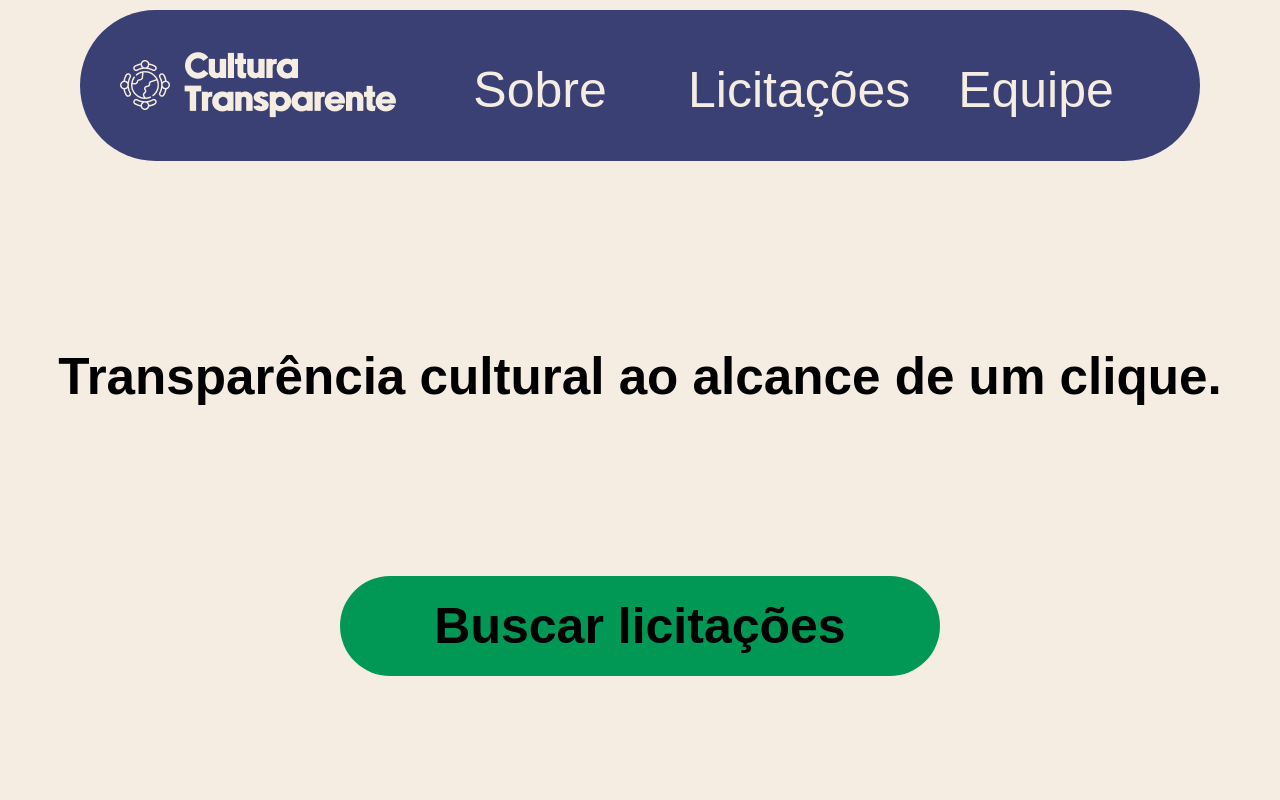
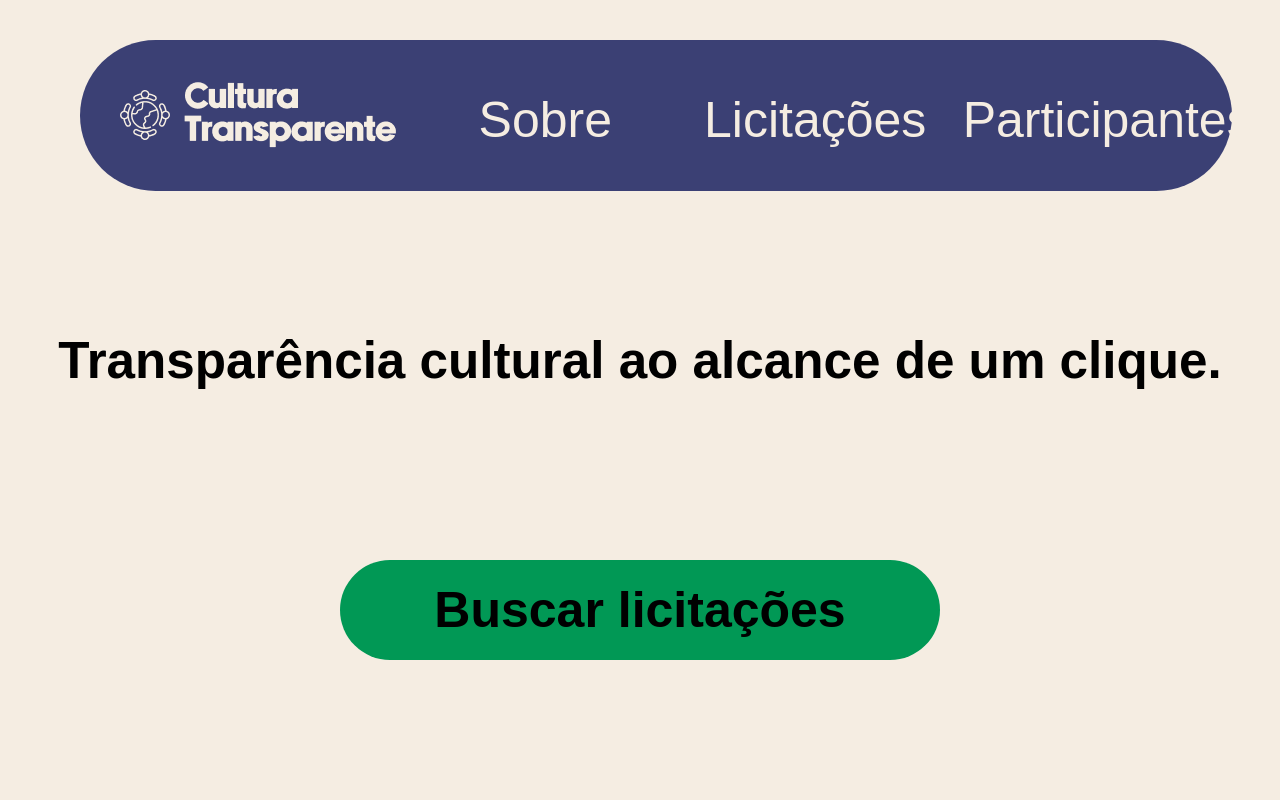
Before and after one commit to unb-mds/2024-1-Squad02-CulturaTransparente, a React (Vite) app in the folder Front end/projeto-react/: page / in a window 1280 px wide. Shown: the top 800 px of the page. Built offline with nearby package versions, Linux system fonts and the light colour scheme.

Commit message:
ajuste de tamanho e botoes

```diff
--- a/Front end/projeto-react/src/components/licitacoes/licitacoes_main.jsx
+++ b/Front end/projeto-react/src/components/licitacoes/licitacoes_main.jsx
@@ -3,7 +3,7 @@ import licitacoes from "../licitacoes/Licitacoes.png"
 
 const Licitacoes = () => {
     return (
-        <div>
+        <div id="Licitacoes">
             <Container className="inicio">
                 <img src={licitacoes} alt="logo" />
             </Container>
--- a/Front end/projeto-react/src/components/navbar/navbar.jsx
+++ b/Front end/projeto-react/src/components/navbar/navbar.jsx
@@ -1,16 +1,17 @@
 import styled from 'styled-components'
 
 export const Container = styled.div`
+    position: fixed;
     background-color: #3B4074;
     display: flex;
     align-items : center;
     border-radius: 90px;
     padding: 40px;
     border-width: 20px;
-    margin-top: 10px;
     margin-right: 80px;
     margin-left: 80px;
-    margin-bottom: 15px;
+    top : 5%;
+    width: 90%;
 
     .b1{
         background-color : #3B4074;
--- a/Front end/projeto-react/src/components/navbar/navbar_main.jsx
+++ b/Front end/projeto-react/src/components/navbar/navbar_main.jsx
@@ -1,17 +1,43 @@
 import logo from "../navbar/logo-mono2.png"
 import { Container } from "../navbar/navbar"
-
+import React from 'react';
+import Sobre from "../sobre/sobre_main";
+import Licitacoes from "../licitacoes/licitacoes_main"
+import Participantes from "../participantes/participantes_main"
 
 const Navbar = () => {
+    const scrollToSobre = () => {
+        const Sobre = document.getElementById('Sobre');
+        const NavbarHeight = 100;
+        if (Sobre) {
+            Sobre.scrollIntoView({ behavior: 'smooth' });
+        }
+    };
+
+    const scrollToLicitacoes = () => {
+        const Licitacoes = document.getElementById('Licitacoes');
+        if (Licitacoes) {
+            Licitacoes.scrollIntoView({ behavior: 'smooth' });
+        }
+    };
+
+    const scrollToFooter = () => {
+        const Participantes = document.getElementById('Participantes');
+        if (Participantes) {
+            Participantes.scrollIntoView({ behavior: 'smooth' });
+        }
+    };
+
     return (
         <div>
             <Container className="inicio">
                 <img src={logo} alt="logo" />
-                <button className="b1">Sobre</button>
-                <button className="b2">Licitações</button>
-                <button className="b3">Equipe</button>
+                <button className="b1" onClick={scrollToSobre}>Sobre</button>
+                <button className="b2" onClick={scrollToLicitacoes}>Licitações</button>
+                <button className="b3" onClick={scrollToFooter}>Participantes</button>
             </Container>
         </div>
-    )
-}
+    );
+};
+
 export default Navbar;
--- a/Front end/projeto-react/src/components/participantes/participantes_main.jsx
+++ b/Front end/projeto-react/src/components/participantes/participantes_main.jsx
@@ -3,7 +3,7 @@ import participantes from "../participantes/participantes.png"
 
 const Participantes = () => {
     return (
-        <div>
+        <div id="Participantes">
             <Container className="inicio">
                 <img src={participantes} alt="logo" />
             </Container>
--- a/Front end/projeto-react/src/components/sobre/sobre_main.jsx
+++ b/Front end/projeto-react/src/components/sobre/sobre_main.jsx
@@ -1,9 +1,10 @@
 import { Container } from "../sobre/sobre"
 import sobre from "../sobre/Sobre.png"
 
+
 const Sobre = () => {
     return (
-        <div>
+        <div id="Sobre">
             <Container className="inicio">
                 <img src={sobre} alt="logo" />
             </Container>
--- a/Front end/projeto-react/src/components/title/title.jsx
+++ b/Front end/projeto-react/src/components/title/title.jsx
@@ -7,6 +7,7 @@ export const Container = styled.div`
     align-items: center;
     height: 50vh;
     margin: auto;
+    margin-top: 20vh;
     font-size: 2vw; /* 5% da largura da tela */
     font-family: 'Poppins', sans-serif;
     `
```
